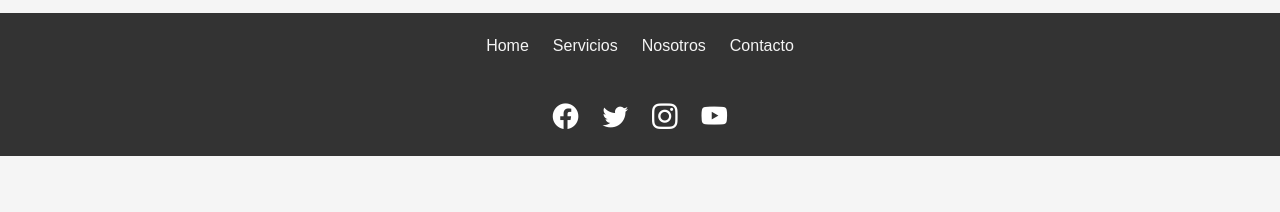
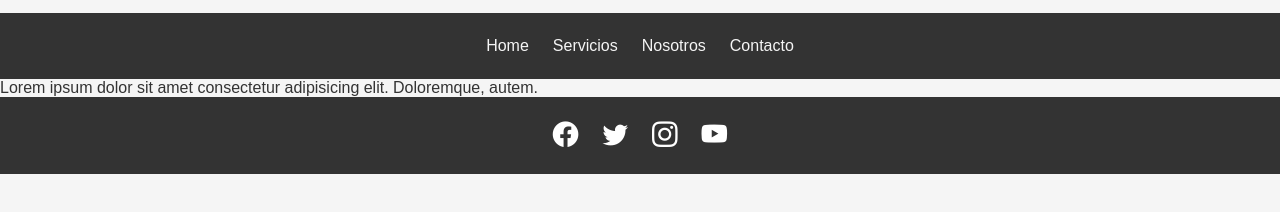
Before and after one commit to Kamus117/clase7, a plain HTML site: page index.html in a window 1280 px wide. Shown: the part 56-268 px from the top of the page. Drawn offline with nearby package versions, Linux system fonts and the light colour scheme.

Commit message:
agregue una section con lorem

```diff
--- a/index.html
+++ b/index.html
@@ -30,7 +30,13 @@
             </ul>
         </nav>
     </header>
-    <main></main>
+    <main>
+        <section>
+            <p>
+                Lorem ipsum dolor sit amet consectetur adipisicing elit. Doloremque, autem.
+            </p>
+        </section>
+    </main>
     <footer>
         <div class="redes">
             <i class="bi bi-facebook"></i>
```
